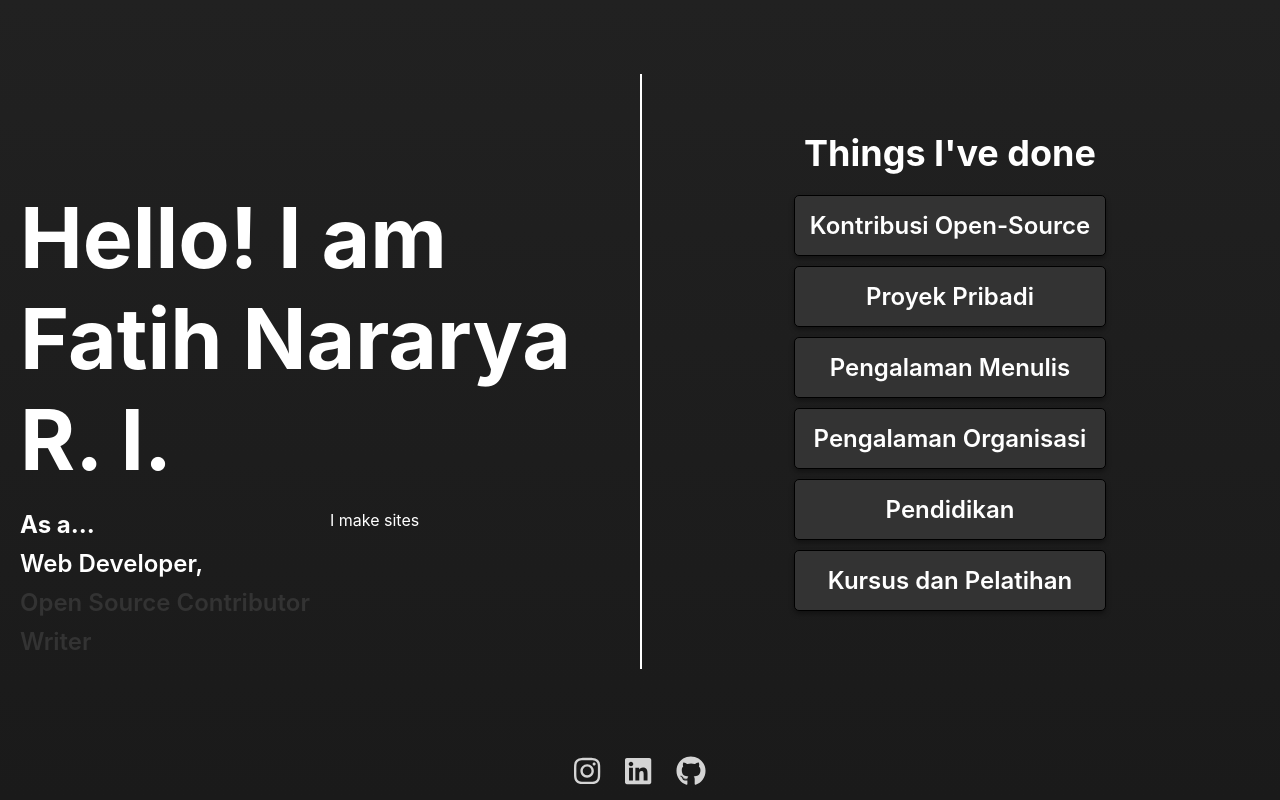
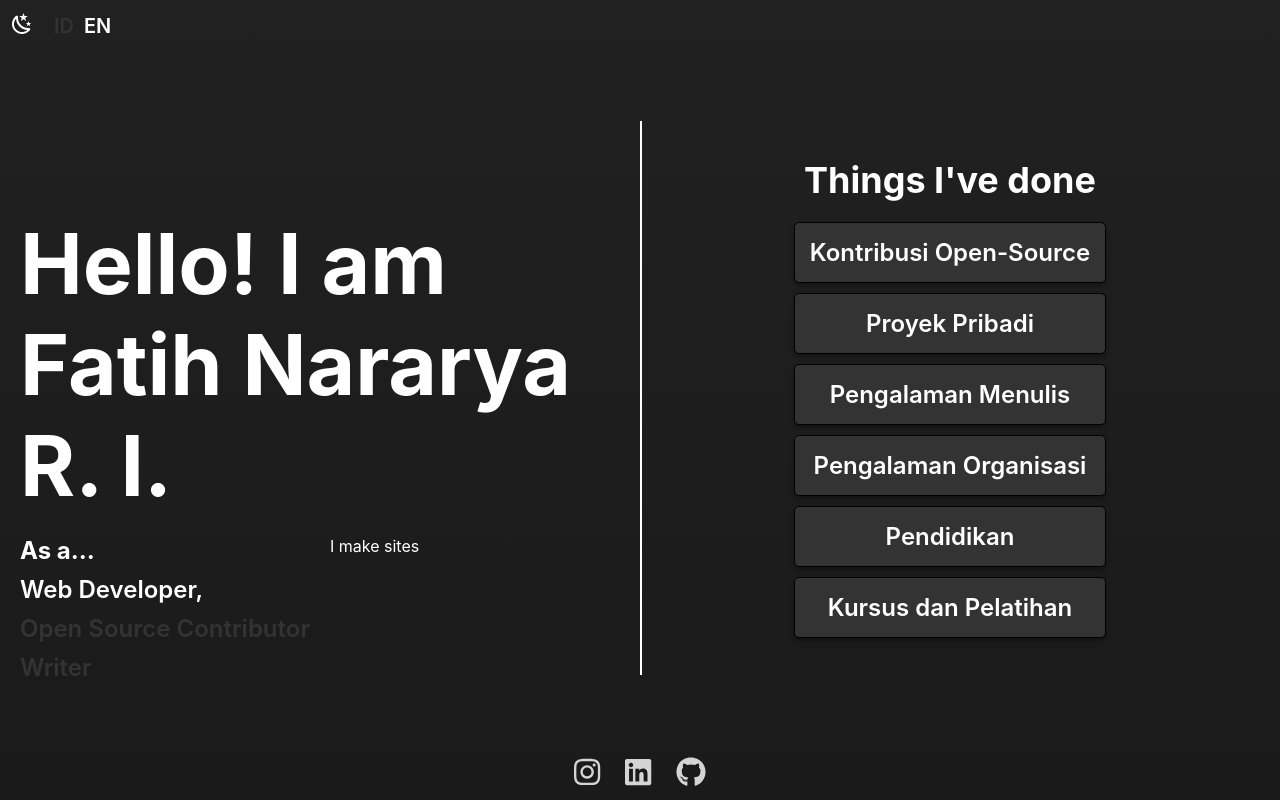
Before and after one commit to Fatih20/FatihNRI, a React (Create React App) app: page / in a window 1280 px wide. Built offline with nearby package versions, Linux system fonts and the light colour scheme.

Commit message:
Add header with functional buttons

```diff
--- a/package.json
+++ b/package.json
@@ -8,11 +8,14 @@
     "@fortawesome/free-regular-svg-icons": "^5.15.4",
     "@fortawesome/free-solid-svg-icons": "^5.15.4",
     "@fortawesome/react-fontawesome": "^0.1.16",
+    "@mdi/js": "^6.5.95",
+    "@mdi/react": "^1.5.0",
     "@testing-library/jest-dom": "^5.16.1",
     "@testing-library/react": "^12.1.2",
     "@testing-library/user-event": "^13.5.0",
     "react": "^17.0.2",
     "react-dom": "^17.0.2",
+    "react-lineicons": "^3.0.0",
     "react-scripts": "5.0.0",
     "react-slick": "^0.28.1",
     "slick-carousel": "^1.8.1",
--- a/src/App.js
+++ b/src/App.js
@@ -5,6 +5,7 @@ import { GlobalTransition } from "./GlobalComponent";
 import Footer from "./components/footer";
 import Body from "./components/body/body";
 import Profile from "./components/profile";
+import Header from "./components/header";
 
 import IsEnglishProvider from "./context/language";
 import IsDarkProvider from "./context/darkTheme";
@@ -79,6 +80,7 @@ function App() {
       <IsEnglishProvider>
         <IsDarkProvider>
           <Main>
+            <Header />
               <FirstContainer>
                 <First>
                   <FloatContainer>
--- a/src/components/footer.js
+++ b/src/components/footer.js
@@ -7,7 +7,6 @@ import socialMediaList from "../content/socialMedia";
 
 const Main = styled.div`
     align-items: center;
-    /* background-color: #68b723; */
     box-sizing: border-box;
     display: flex;
     flex-direction: column;
--- a/src/components/header.js
+++ b/src/components/header.js
@@ -1,11 +1,69 @@
-import React, {useState} from "react";
+import React from "react";
 import styled from "styled-components";
 
+import { useIsDark } from "../context/darkTheme";
+import { useIsEnglish } from "../context/language";
+
+import { VanillaButton } from "../GlobalComponent";
+
+import Icon from '@mdi/react'
+import { mdiWeatherSunny } from '@mdi/js';
+import { mdiWeatherNight } from '@mdi/js';
+
+const Main = styled.div`
+    align-items: center;
+    box-sizing: border-box;
+    color: white;
+    display: flex;
+    gap: 20px;
+    height: 7.5vh;
+    justify-content: flex-start;
+    max-height: 100px;
+    margin: 0;
+    padding: 0 10px;
+    width: 100%;
+
+    /* border : solid 1px white; */
+`;
+
+const IconContainer = styled.div`
+    color: white;
+
+    /* border : solid 1px white; */
+`;
+
+const Language = styled(VanillaButton)`
+    /* color: ${({chosen}) => chosen ? "white" : ""}; */
+    background-color: rgba(0, 0, 0, 0);
+    color: ${({chosen}) => chosen ? "white" : "#333333"};
+    font-size: 20px;
+    font-weight: 600;
+`;
+
+const LanguageContainer = styled.div`
+    display: flex;
+    gap: 10px;
+`;
+
+// const IconContainer = styled.div`
+//     color: ${({chosen}) => chosen ? "white" : "#333333"};
+// `;
+
 export default function Header (){
+    const[isDark, setIsDark] = useIsDark(true);
+    const[isEnglish, setIsEnglish] = useIsEnglish(true);
+
+    return (
+        <Main>
+            <IconContainer>
+                <Icon onClick={() => setIsDark(prevIsDark => !prevIsDark)} path={isDark ? mdiWeatherNight : mdiWeatherSunny} color="white" size={1} />
+            </IconContainer>
+            <LanguageContainer>
+                <Language chosen={!isEnglish} onClick={() => setIsEnglish(false)}>ID</Language>
+                <Language chosen={isEnglish} onClick={() => setIsEnglish(true)}>EN</Language>
+            </LanguageContainer>
 
 
-    return (
-        <>
-        </>
+        </Main>
     )
 }
```
Also changed, not shown: public/1640394181187.jpg (renamed from public/ProfilePhoto.jpg), 1 other file (tests, documents, lock files or other folders).
